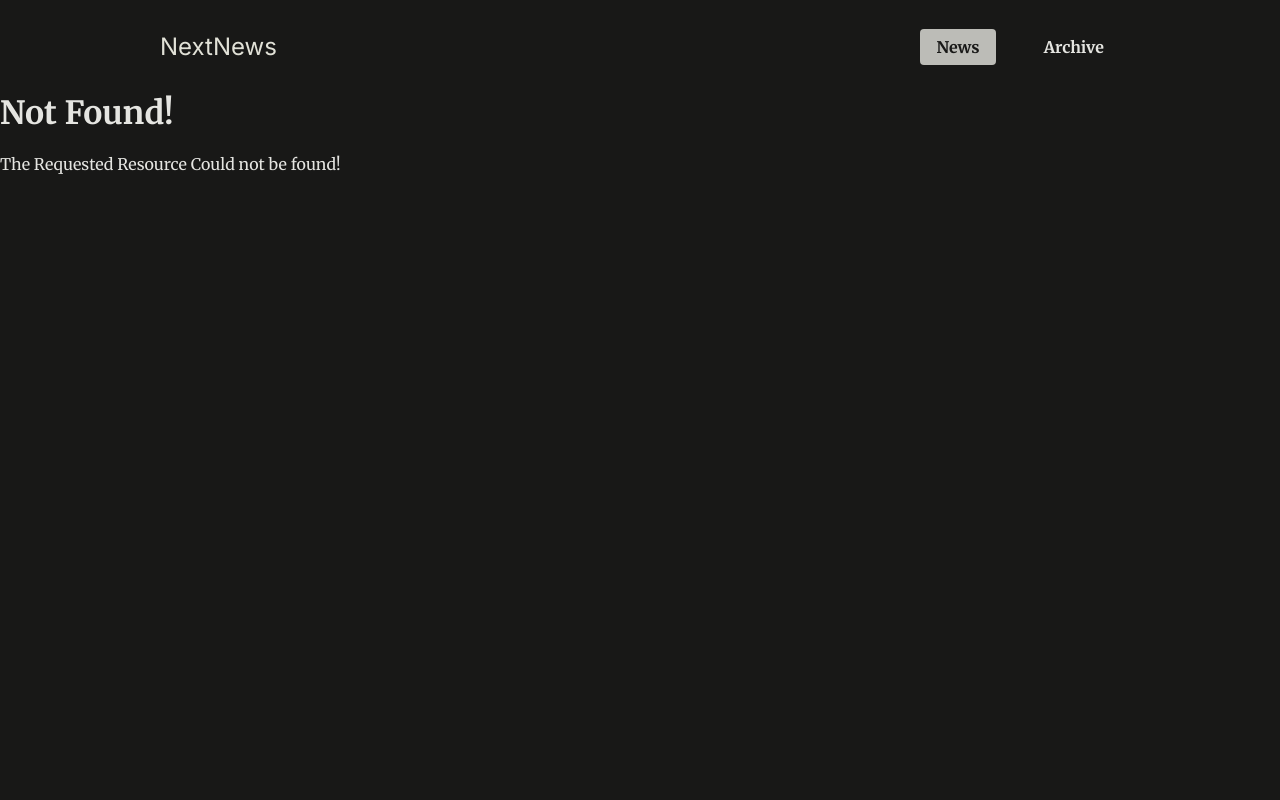
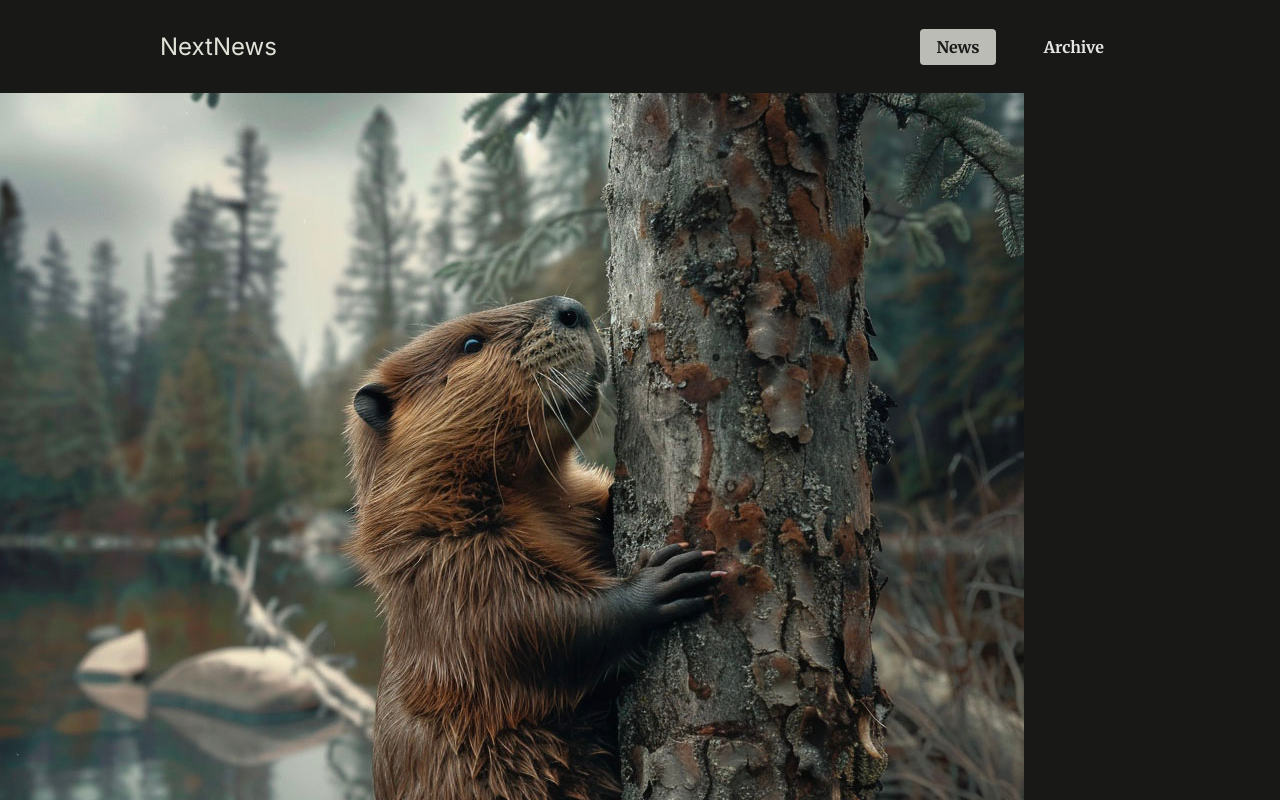
Before and after one commit to dydals3440/next-study, a Next.js app: page /news/beaver-plague/image in a window 1280 px wide. Before the commit this address had no page. Shown: the top 800 px of the page. Built offline with nearby package versions, Linux system fonts and the light colour scheme.

Commit message:
feat: 동적 라우트 내부에 중첩 라우트 구현

```diff
--- /dev/null
+++ b/app/news/[slug]/image/page.jsx
@@ -0,0 +1,17 @@
+import { DUMMY_NEWS } from '@/dummy-news';
+import { notFound } from 'next/navigation';
+
+export default function ImagePage({ params }) {
+	const newsItemSlug = params.slug;
+	const newsItem = DUMMY_NEWS.find(newsItem => newsItem.slug === newsItemSlug);
+
+	if (!newsItem) {
+		notFound();
+	}
+
+	return (
+		<div className="fullscreen-image">
+			<img src={`/images/news/${newsItem.image}`} alt={newsItem.title} />
+		</div>
+	);
+}
--- a/app/news/[slug]/page.jsx
+++ b/app/news/[slug]/page.jsx
@@ -1,4 +1,5 @@
 import { DUMMY_NEWS } from '@/dummy-news';
+import Link from 'next/link';
 import { notFound } from 'next/navigation';
 
 export default function NewsDetailPage({ params }) {
@@ -12,7 +13,9 @@
 	return (
 		<article className="news-article">
 			<header>
-				<img src={`/images/news/${newsItem.image}`} alt={newsItem.title} />
+				<Link href={`/news/${newsItem.slug}/image`}>
+					<img src={`/images/news/${newsItem.image}`} alt={newsItem.title} />
+				</Link>
 				<h1>{newsItem.title}</h1>
 				<time dateTime={newsItem.date}>{newsItem.date}</time>
 			</header>
```
